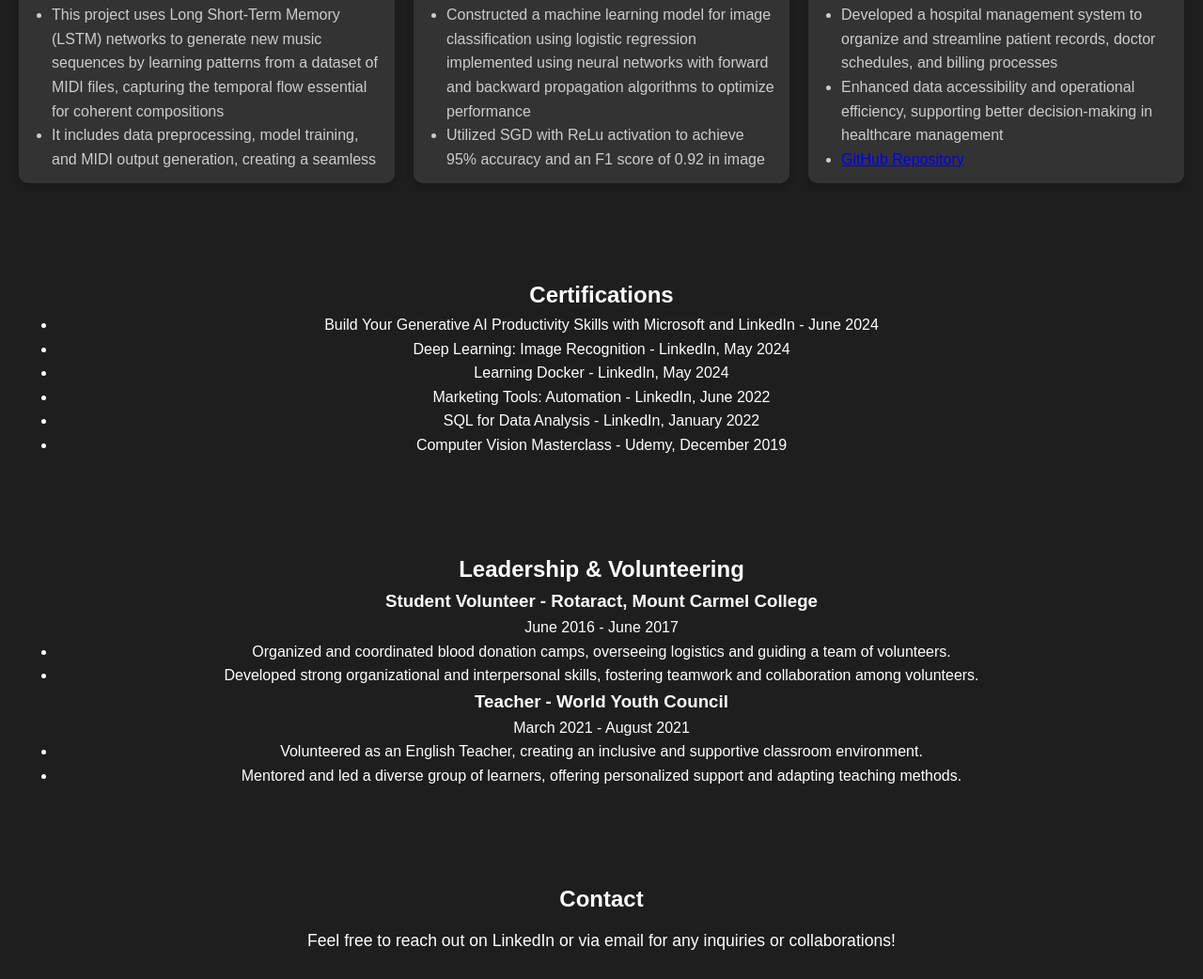
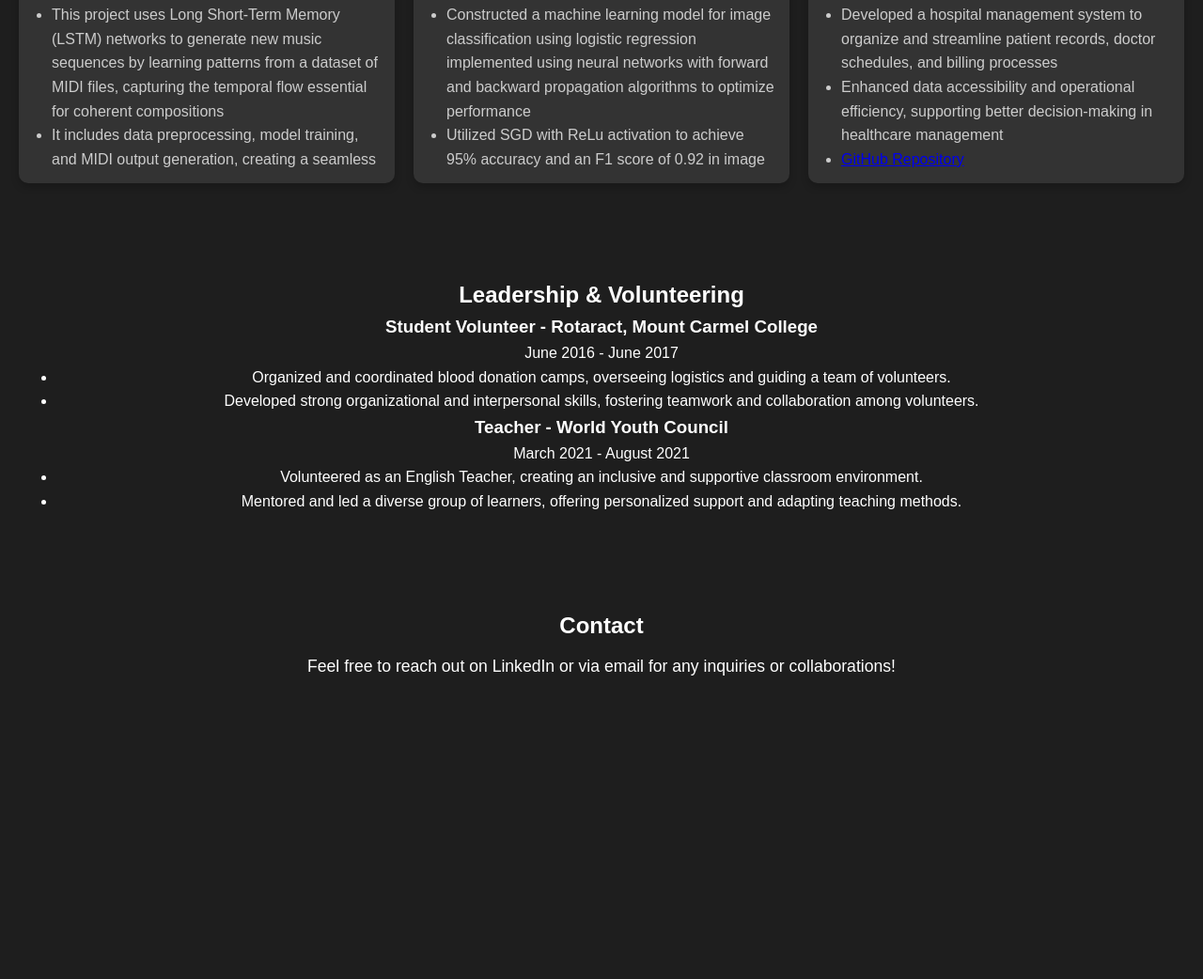
Before and after one commit to vidishaShetty12/vidishaShetty12.github.io, a plain HTML site: page index.html in a window 1280 px wide. Shown: the part 2918-3960 px from the top of the page at 94% size. After the commit the page ends 3691 px from the top, so only its background shows below. Drawn offline with Linux system fonts and the light colour scheme.

Commit message:
Update index.html

```diff
--- a/index.html
+++ b/index.html
@@ -278,19 +278,6 @@
     </div>
 </section>
 
-    <!-- Certifications Section -->
-    <section id="certifications" class="content-section">
-        <h2>Certifications</h2>
-        <ul>
-            <li>Build Your Generative AI Productivity Skills with Microsoft and LinkedIn - June 2024</li>
-            <li>Deep Learning: Image Recognition - LinkedIn, May 2024</li>
-            <li>Learning Docker - LinkedIn, May 2024</li>
-            <li>Marketing Tools: Automation - LinkedIn, June 2022</li>
-            <li>SQL for Data Analysis - LinkedIn, January 2022</li>
-            <li>Computer Vision Masterclass - Udemy, December 2019</li>
-        </ul>
-    </section>
-
     <!-- Leadership & Volunteering Section -->
     <section id="volunteering" class="content-section">
         <h2>Leadership & Volunteering</h2>
```
